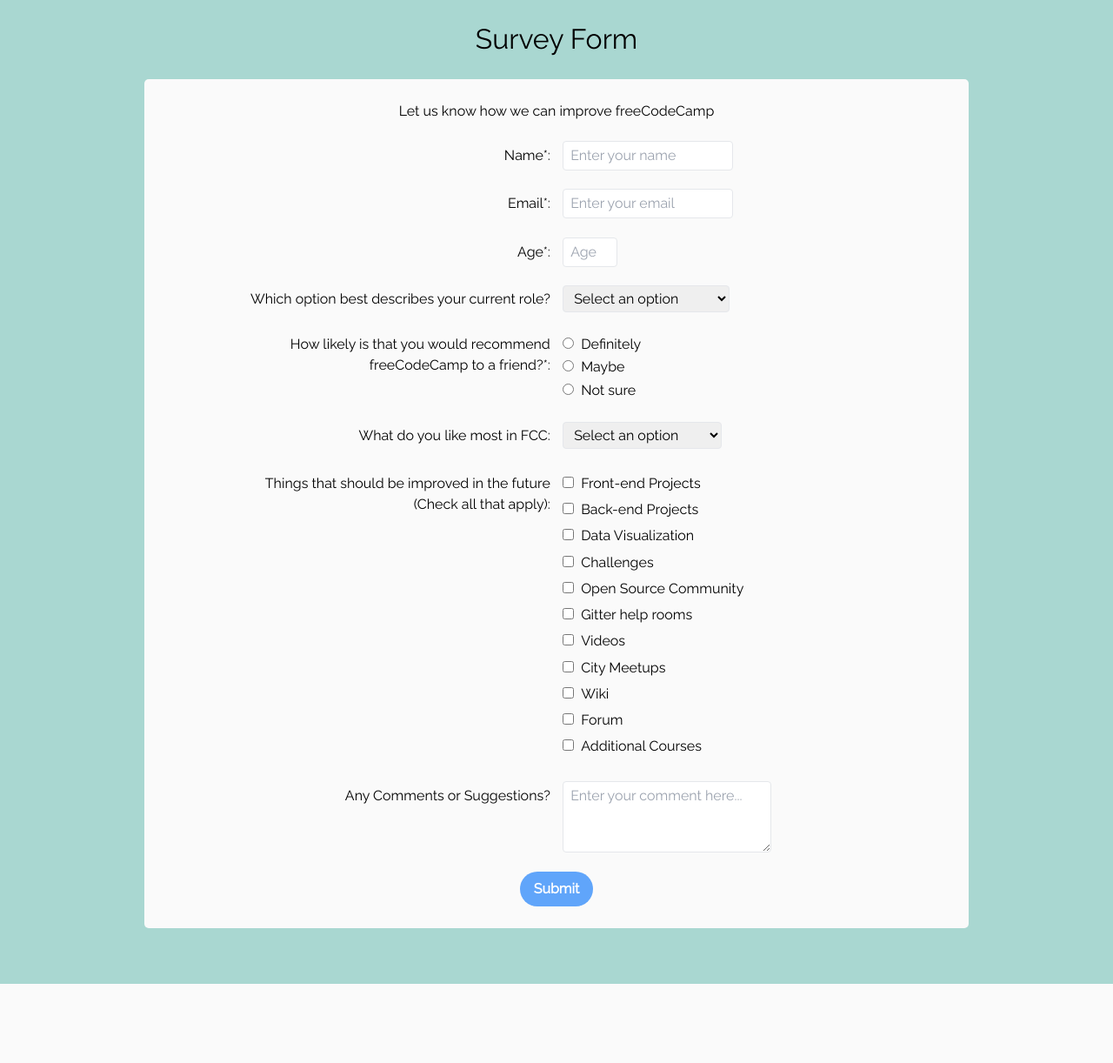
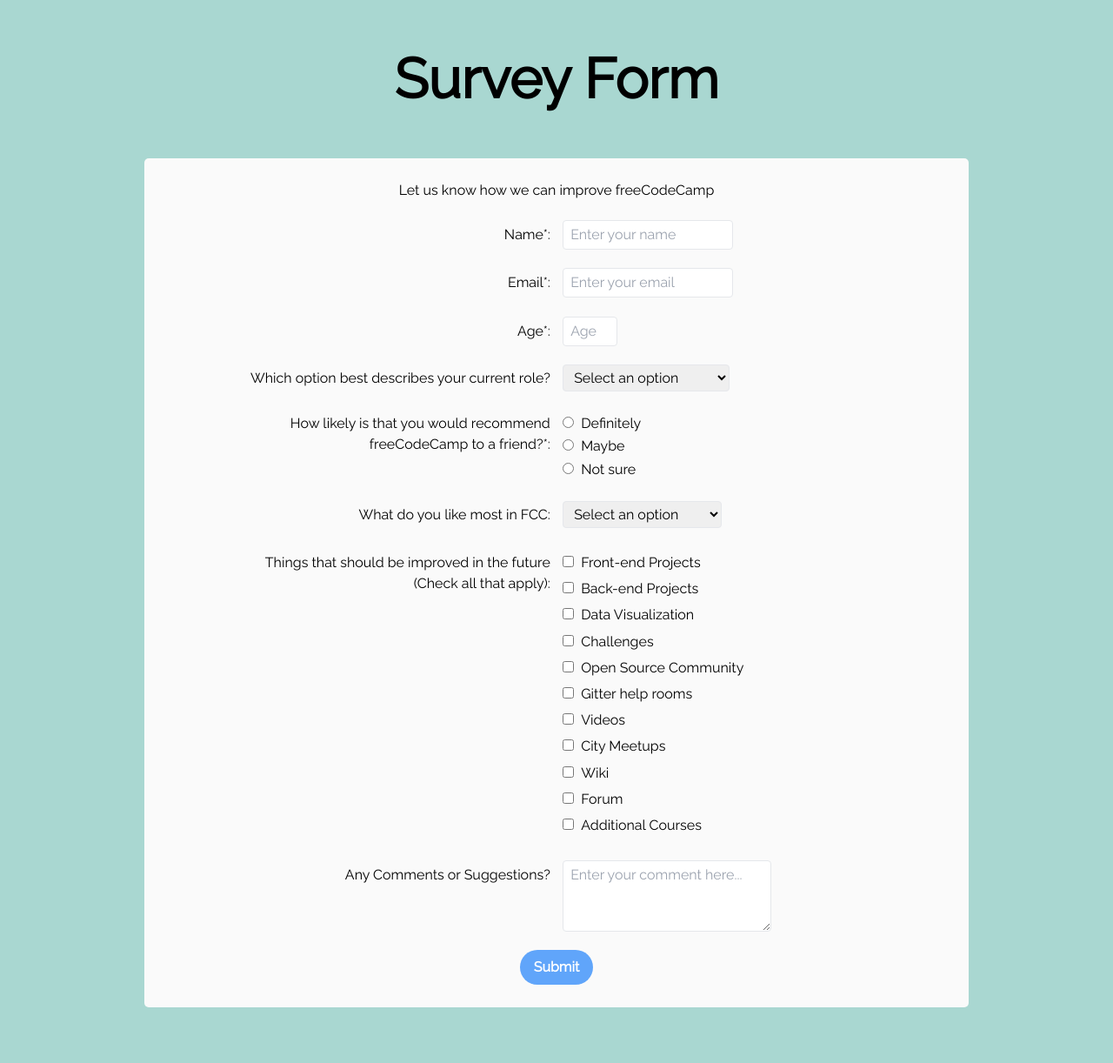
Before and after one commit to Gitit-hacktoberfest/Hackoween-Hacktoberfest2021, a PHP site: page / in a window 1280 px wide. Shown: the whole page at 87% size. Before the commit the page ends 1131 px from the top, so only its background shows below. Run offline with PHP 8.4, Linux system fonts and the light colour scheme.

Commit message:
update animation of survey form
1. update <h1> font size
2. added fade-in animation of form
3. added web-kit animation for other browsers.

```diff
--- a/Projects/Survey-Form/css/style.css
+++ b/Projects/Survey-Form/css/style.css
@@ -61,10 +61,48 @@ fieldset {
 }
 
 
-/* Tailwind CSS */
+/* update by nikhil-kumar */
 
 h1 {
-    /* setting to the default value */
-    font-size: 2em;
-    margin: .67em 0;
+  /* setting to the default value */
+  font-size: 4em;
+  margin: 0.67em 0;
+  font-weight: bold;
 }
+
+main {
+  -webkit-animation-duration: 1s;
+  animation-duration: 1s;
+  -webkit-animation-fill-mode: both;
+  animation-fill-mode: both;
+  -webkit-animation-name:fadeInLeft;
+  animation-name: fadeInLeft;
+}
+
+@-webkit-keyframes fadeInLeft {
+  0% {
+    opacity: 0;
+    -webkit-transform: translateX(-200px);
+    transform: translateX(-200px);
+  }
+  100% {
+    opacity: 1;
+    -webkit-transform: translateX(0);
+    transform: translateX(0);
+  }
+}
+
+@keyframes fadeInLeft {
+  0% {
+    opacity: 0;
+    -webkit-transform: translateX(-200px);
+    -ms-transform: translateX(-200px);
+    transform: translateX(-200px);
+  }
+  100% {
+    opacity: 1;
+    -webkit-transform: translateX(0);
+    -ms-transform: translateX(0);
+    transform: translateX(0);
+  }
+}
```
